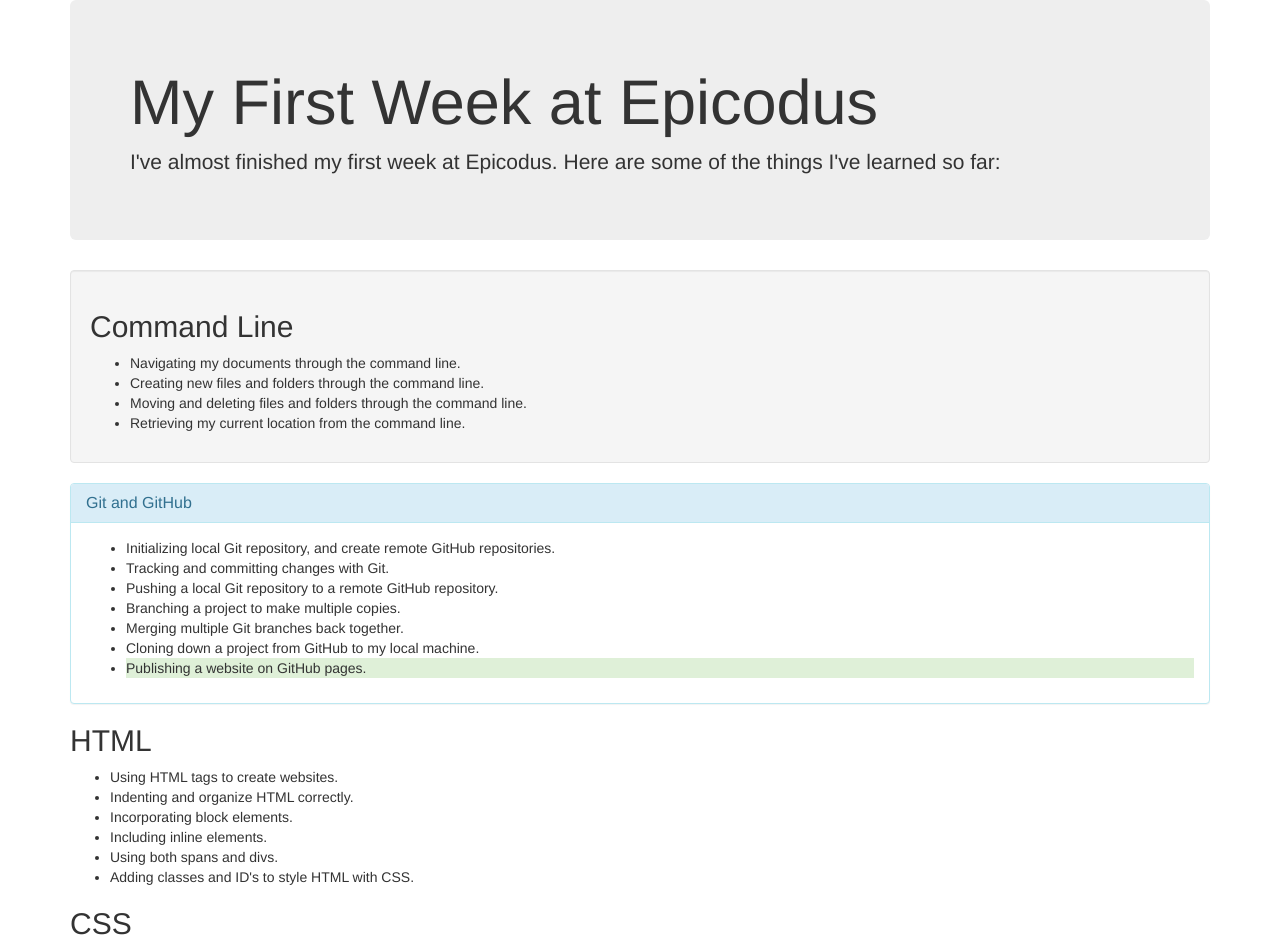
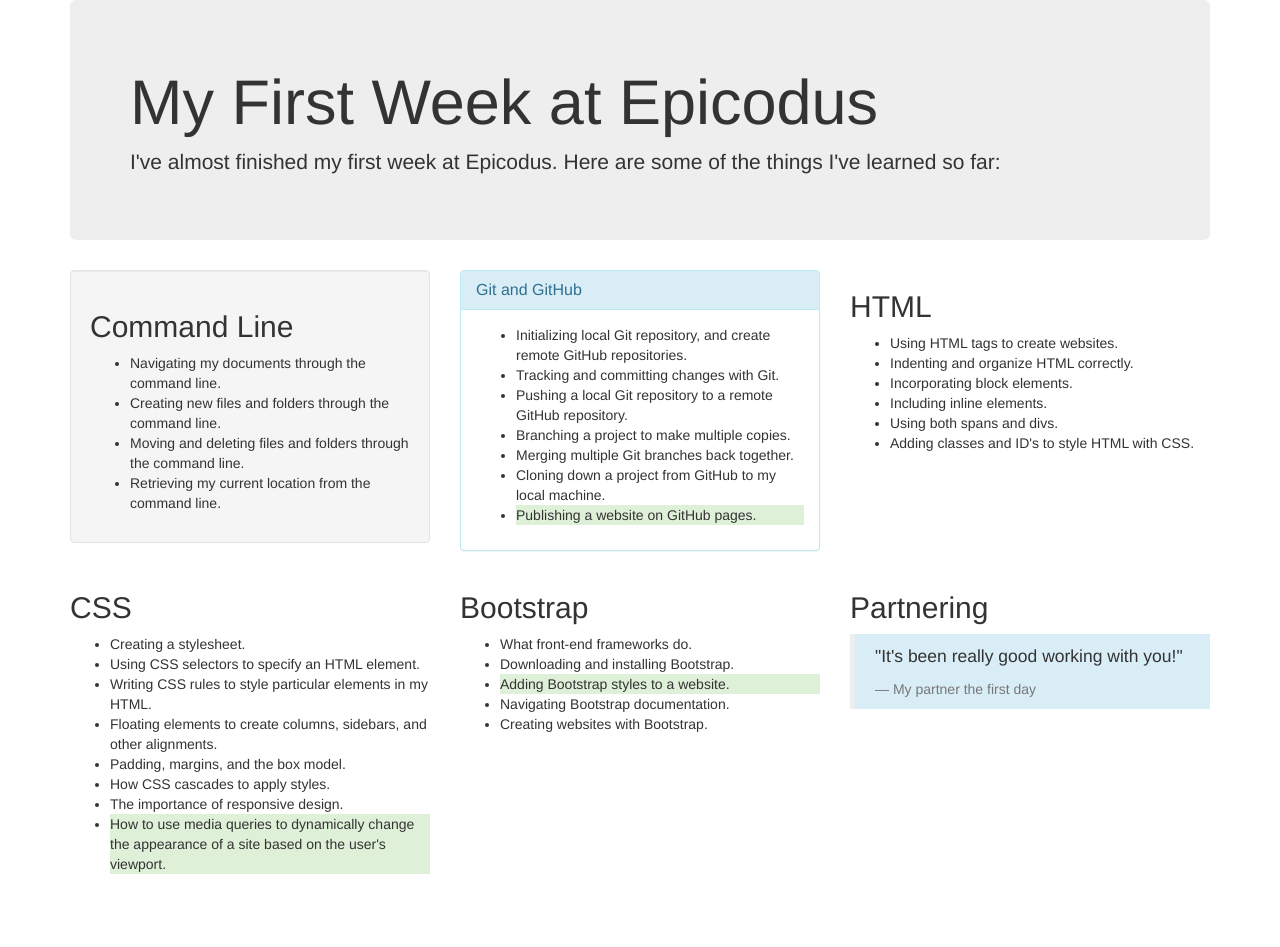
Before and after one commit to Sara-Hamilton/week-in-review, a plain HTML site: page index.html in a window 1280 px wide. Shown: the top 947 px of the page. After the commit the page ends 884 px from the top, so only its background shows below. Drawn offline with Linux system fonts and the light colour scheme.

Commit message:
add columns and rows

```diff
--- a/index.html
+++ b/index.html
@@ -12,6 +12,8 @@
           I've almost finished my first week at Epicodus. Here are some of the things I've learned so far:
         </p>
       </div>
+      <div class="row">
+        <div class="col-md-4">
           <div class="well">
             <h2>Command Line</h2>
             <ul>
@@ -21,6 +23,8 @@
               <li>Retrieving my current location from the command line.</li>
             </ul>
           </div>
+        </div>
+        <div class="col-md-4">
           <div class="panel panel-info">
             <div class="panel-heading">
               <h2 class="panel-title">Git and GitHub</h2>
@@ -37,6 +41,8 @@
               </ul>
             </div>
           </div>
+        </div>
+        <div class="col-md-4">
           <h2>HTML</h2>
           <ul>
             <li>Using HTML tags to create websites.</li>
@@ -46,6 +52,10 @@
             <li>Using both spans and divs.</li>
             <li>Adding classes and ID's to style HTML with CSS.</li>
           </ul>
+        </div>
+      </div>
+      <div class="row">
+        <div class="col-md-4">
           <h2>CSS</h2>
           <ul>
             <li>Creating a stylesheet.</li>
@@ -57,6 +67,8 @@
             <li>The importance of responsive design.</li>
             <li class="bg-success">How to use media queries to dynamically change the appearance of a site based on the user's viewport.</li>
           </ul>
+        </div>
+        <div class="col-md-4">
           <h2>Bootstrap</h2>
           <ul>
             <li>What front-end frameworks do.</li>
@@ -65,11 +77,15 @@
             <li>Navigating Bootstrap documentation.</li>
             <li>Creating websites with Bootstrap.</li>
           </ul>
-      <h2>Patnering</h2>
+        </div>
+        <div class="col-md-4">
+          <h2>Partnering</h2>
           <blockquote class="bg-info">
             <p>"It's been really good working with you!"</p>
             <footer>My partner the first day</footer>
           </blockquote>
         </div>
+      </div>
+    </div>
   </body>
 </html>
```
Lines whose indentation alone changed are shown as unchanged.
